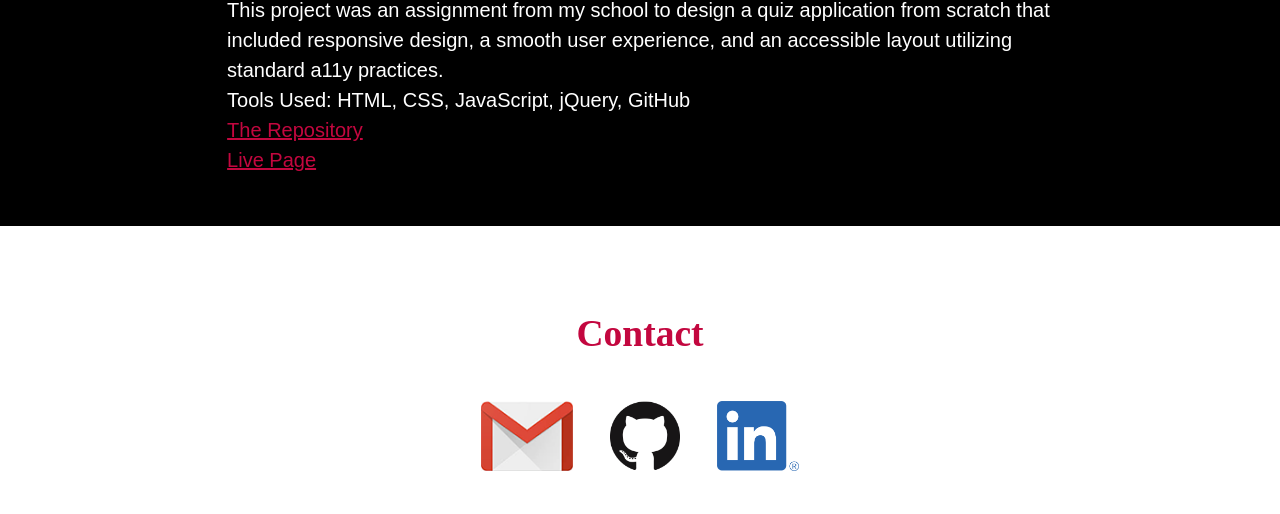
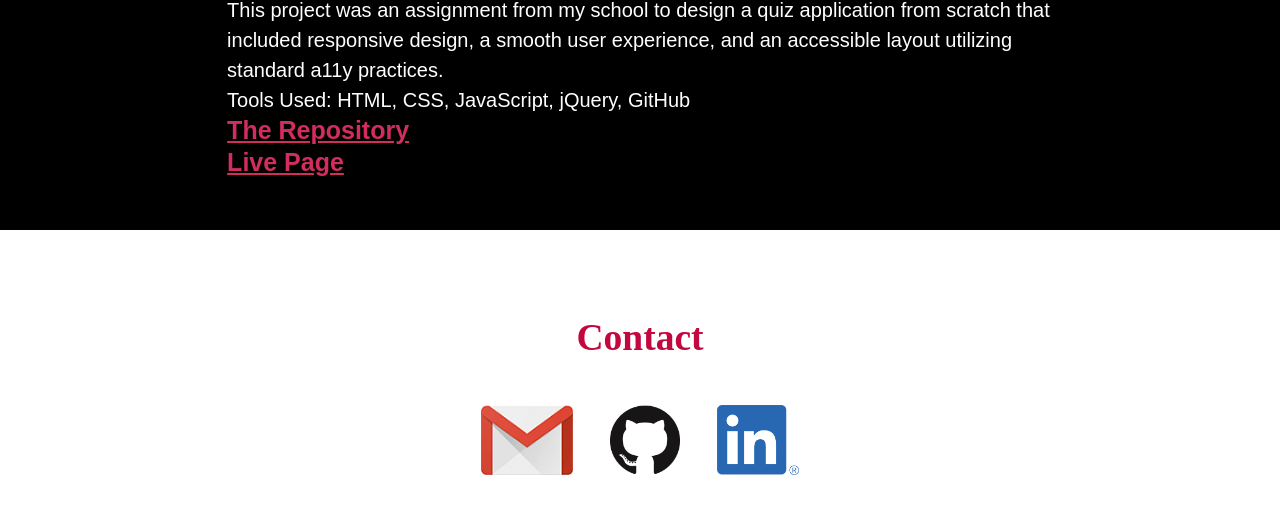
Before and after one commit to Esdidubs/oldport, a plain HTML site: page index.html in a window 1280 px wide. Shown: the part 1540-2054 px from the top of the page. Drawn offline with Linux system fonts and the light colour scheme; a web font is replaced by a local one.

Commit message:
updated contrast for a11y

```diff
--- a/styles.css
+++ b/styles.css
@@ -115,8 +115,14 @@ h1, h2, h3, nav {
     font-family: 'Ovo', serif;
 }
 
-h2, section a {
+h2 {
     color: #c3073f;
+}
+
+section p a {
+    font-size: 125%;
+    font-weight: bold;
+    color: #d12d5e;
 }
 
 h3 {
```
